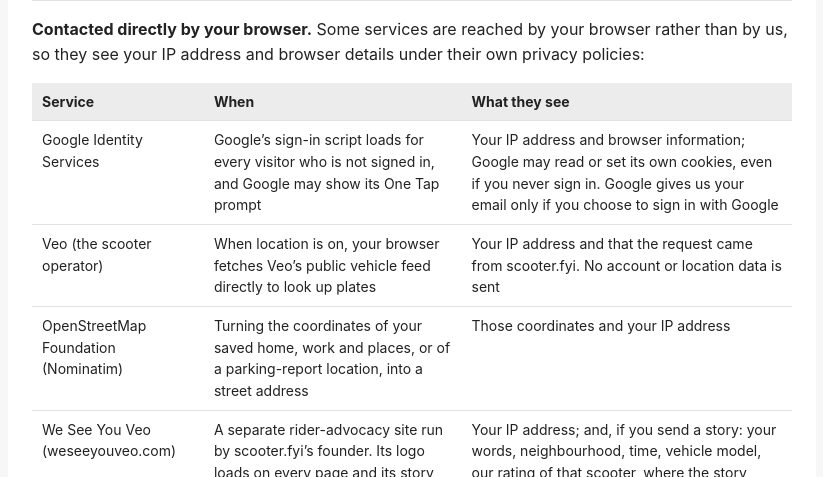
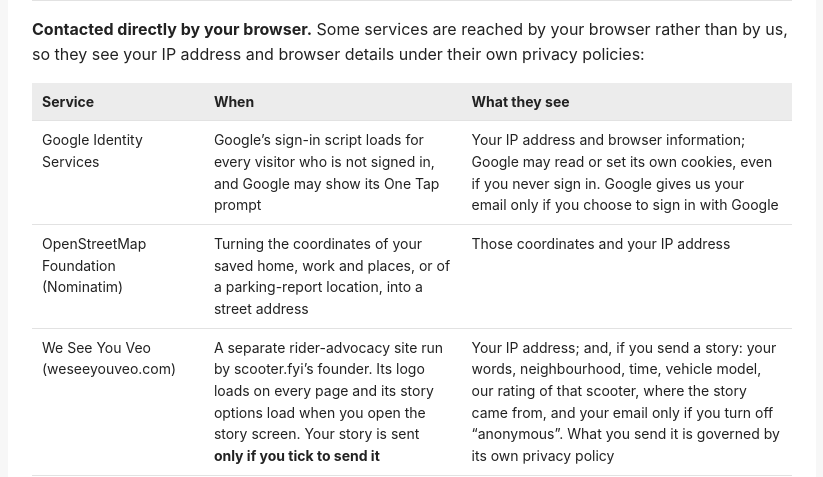
Before and after one commit to z280/scooter-fyi-api, a FastAPI app: page /legal/privacy-policy in a window 1280 px wide. Shown: the part 6023-6500 px from the top of the page, without its empty margins (228-1051 px from the left). Run offline with FastAPI, Linux system fonts and the light colour scheme; some libraries are stand-ins or nearby versions.

Commit message:
Privacy policy: the browser no longer contacts Veo
denver-scooter-fyi#120 removes the browser's direct fetch of Veo's GBFS
feed; plates now come from /api/v1/vehicles/plates (signed in) and
/api/v1/vehicles/resolve (#134). Drops the Veo row from the 'contacted by
your browser' table and from /meta/privacy. Merge only after #120 is
deployed.

Co-Authored-By: Claude Opus 5.5 (1M context) <noreply@anthropic.com>
Claude-Session: https://claude.ai/code/session_01LaFLAf9eREVBBRVVsY5p15

```diff
--- a/src/api_meta.py
+++ b/src/api_meta.py
@@ -494,10 +494,6 @@ _PRIVACY = {
                  "signed in; Google may show One Tap",
          "sees": "IP and browser information; Google may read or set its "
                  "own cookies even if you never sign in"},
-        {"name": "Veo", "when": "with location on, your browser fetches "
-                                "Veo's public vehicle feed to look up plates",
-         "sees": "IP and that the request came from scooter.fyi; no account "
-                 "or location data"},
         {"name": "OpenStreetMap Foundation (Nominatim)",
          "when": "turning saved home/work/places or a parking-report "
                  "location into a street address",
--- a/src/templates/legal/privacy_policy.html
+++ b/src/templates/legal/privacy_policy.html
@@ -303,10 +303,6 @@ for every visitor who is not signed in, and Google may show its One Tap
 prompt</td><td>Your IP address and browser information; Google may read or
 set its own cookies, even if you never sign in. Google gives us your email
 only if you choose to sign in with Google</td></tr>
-<tr><td>Veo (the scooter operator)</td><td>When location is on, your
-browser fetches Veo&rsquo;s public vehicle feed directly to look up
-plates</td><td>Your IP address and that the request came from
-scooter.fyi. No account or location data is sent</td></tr>
 <tr><td>OpenStreetMap Foundation (Nominatim)</td><td>Turning the
 coordinates of your saved home, work and places, or of a parking-report
 location, into a street address</td><td>Those coordinates and your IP
```
